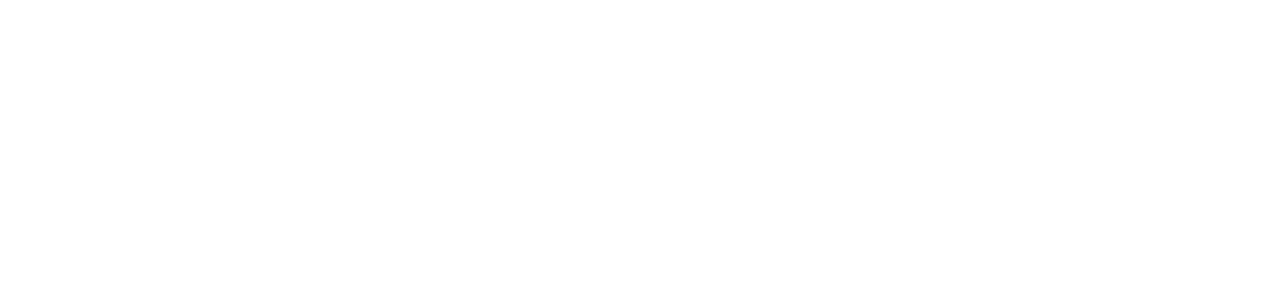
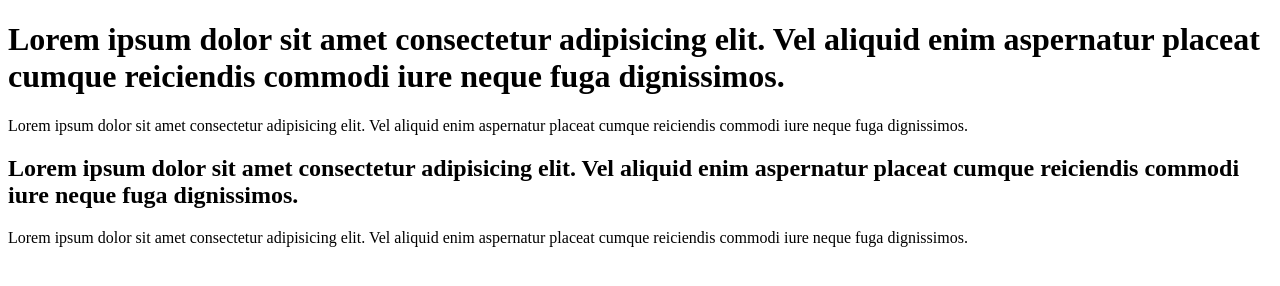
Before and after one commit to remlahfag/Hopewin, a plain HTML site: page index.html in a window 1280 px wide. Drawn offline with Linux system fonts and the light colour scheme.

Commit message:
added a file

```diff
--- a/index.html
+++ b/index.html
@@ -6,6 +6,13 @@
     <title>Hopwin</title>
 </head>
 <body>
-
+    <div>
+        <h1>Lorem ipsum dolor sit amet consectetur adipisicing elit. Vel aliquid enim aspernatur placeat cumque reiciendis commodi iure neque fuga dignissimos.</h1>
+        <p>Lorem ipsum dolor sit amet consectetur adipisicing elit. Vel aliquid enim aspernatur placeat cumque reiciendis commodi iure neque fuga dignissimos.</p>
+    </div>
+    <div>
+        <h2>Lorem ipsum dolor sit amet consectetur adipisicing elit. Vel aliquid enim aspernatur placeat cumque reiciendis commodi iure neque fuga dignissimos.</h2>
+        <p>Lorem ipsum dolor sit amet consectetur adipisicing elit. Vel aliquid enim aspernatur placeat cumque reiciendis commodi iure neque fuga dignissimos.</p>
+    </div>
 </body>
 </html>
```
